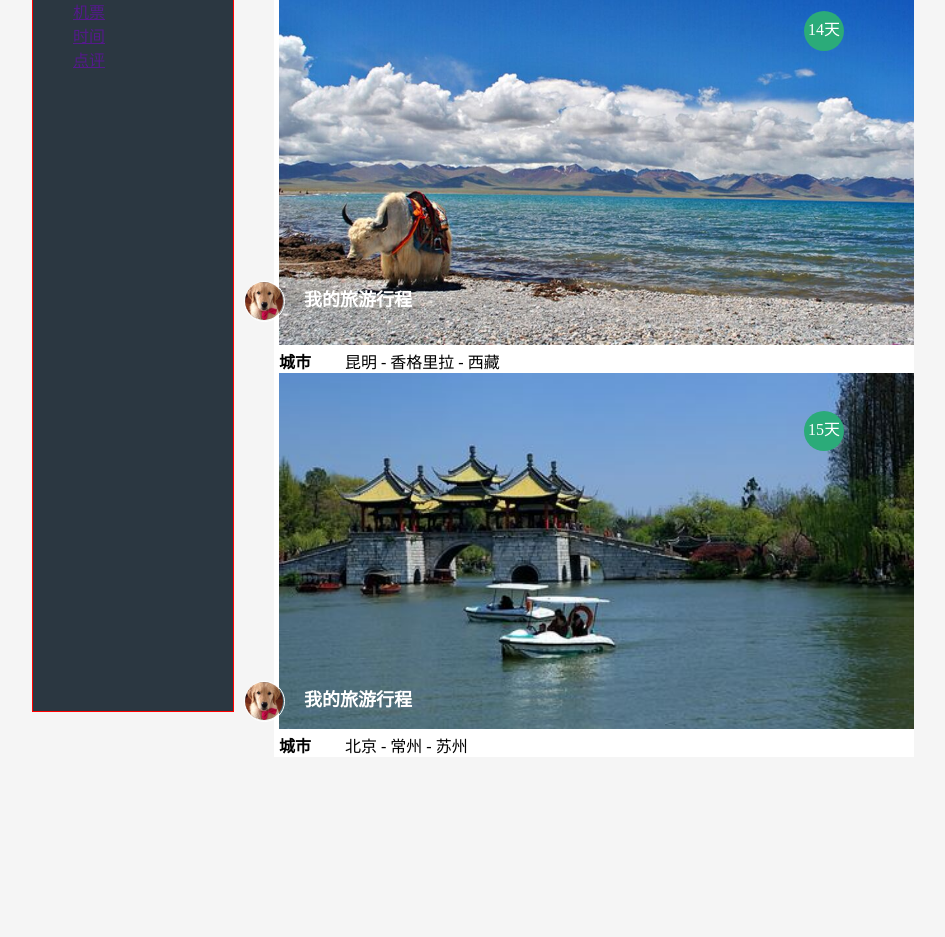
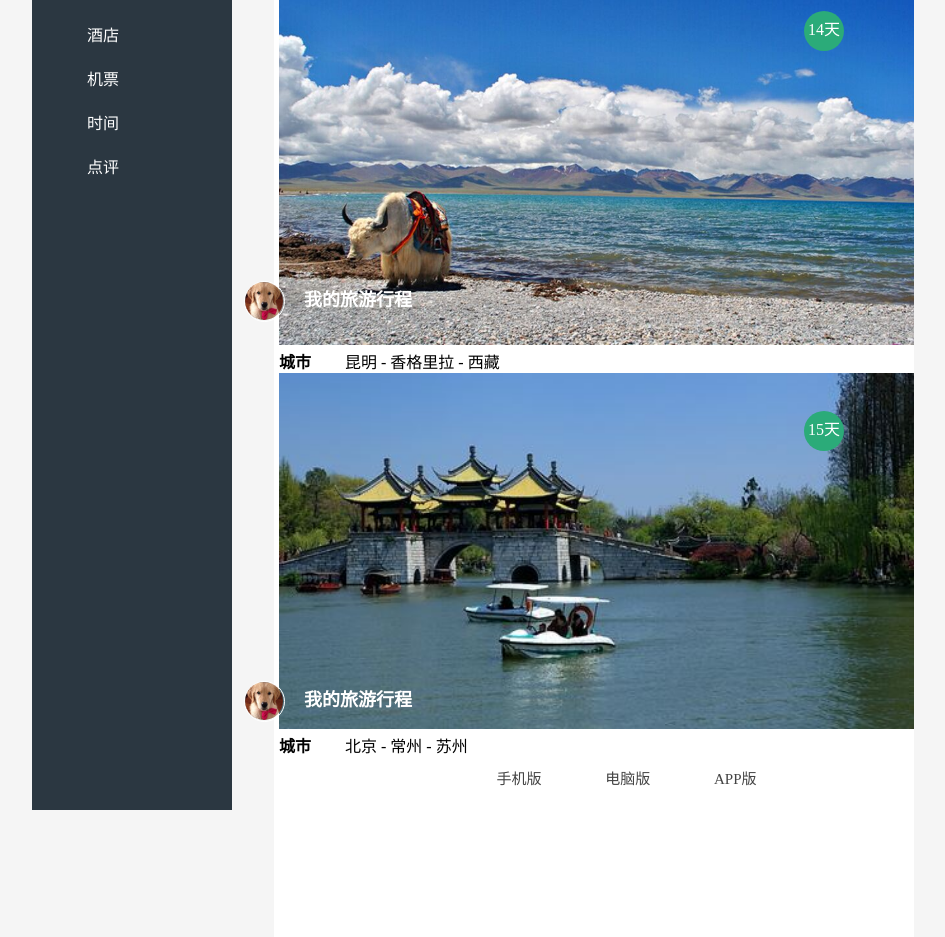
Before and after one commit to chenqibin005/hello, a plain HTML site: page tour/tour.html in a window 1280 px wide. Shown: the part 115-1052 px from the top of the page, without its empty margins (46-991 px from the left). Before the commit the page ends 872 px from the top, so only its background shows below. Drawn offline with Linux system fonts and the light colour scheme.

Commit message:
4.10 第四次作业 05 陈祺斌

```diff
--- a/tour/tour.html
+++ b/tour/tour.html
@@ -90,9 +90,9 @@
        left: 850px;
     }
     .qui-aside{
-        border: 1px solid red;
+        /*border: 1px solid red;*/
         width:200px;
-        height: 800px;
+        height: 900px;
         background-color: #2b3741;
         position: absolute;
         top: 25px;
@@ -101,7 +101,32 @@
     .liststy{
         list-style: none;
     }
+    .nav-aside{
+        padding: 80px 10px;
+    }
+    .nav-aside a{
+        font-size: 16px;
+        color: white;
+        line-height: 44px;
+        padding-left: 15px;
+        text-decoration: none;
+        display:block;
 
+    }
+    .nav-aside a:hover{
+        color: white;
+        background-color: teal;
+    }
+    .qui-footer{
+        text-align: center;
+        font-size: 15px;
+        line-height: 15px;
+    }
+    .qui-footer a{
+        text-decoration: none;
+        color: #444;
+        margin-left: 60px;
+    }
 </style>
 <body>
     <header class="qui-header">
@@ -143,11 +168,18 @@
         北京 - 常州 - 苏州
         </span>
     </div>
+    <footer class="qui-footer">
+        <p>
+            <a href="#">手机版</a>
+            <a href="#">电脑版</a>
+            <a href="#">APP版</a>
+        </p>
+    </footer>
     <p class="day1">
         15天
     </p>
     </section>
-
+      <nav class="nav-aside">
         <aside class="qui-aside">
             <ul class="liststy" >
                <li><a href="">首页</a></li>
@@ -158,5 +190,7 @@
                 <li><a href="">点评</a></li>
             </ul>
         </aside>
+      </nav>
+
 
 </body>
```
Lines whose indentation alone changed are shown as unchanged.
